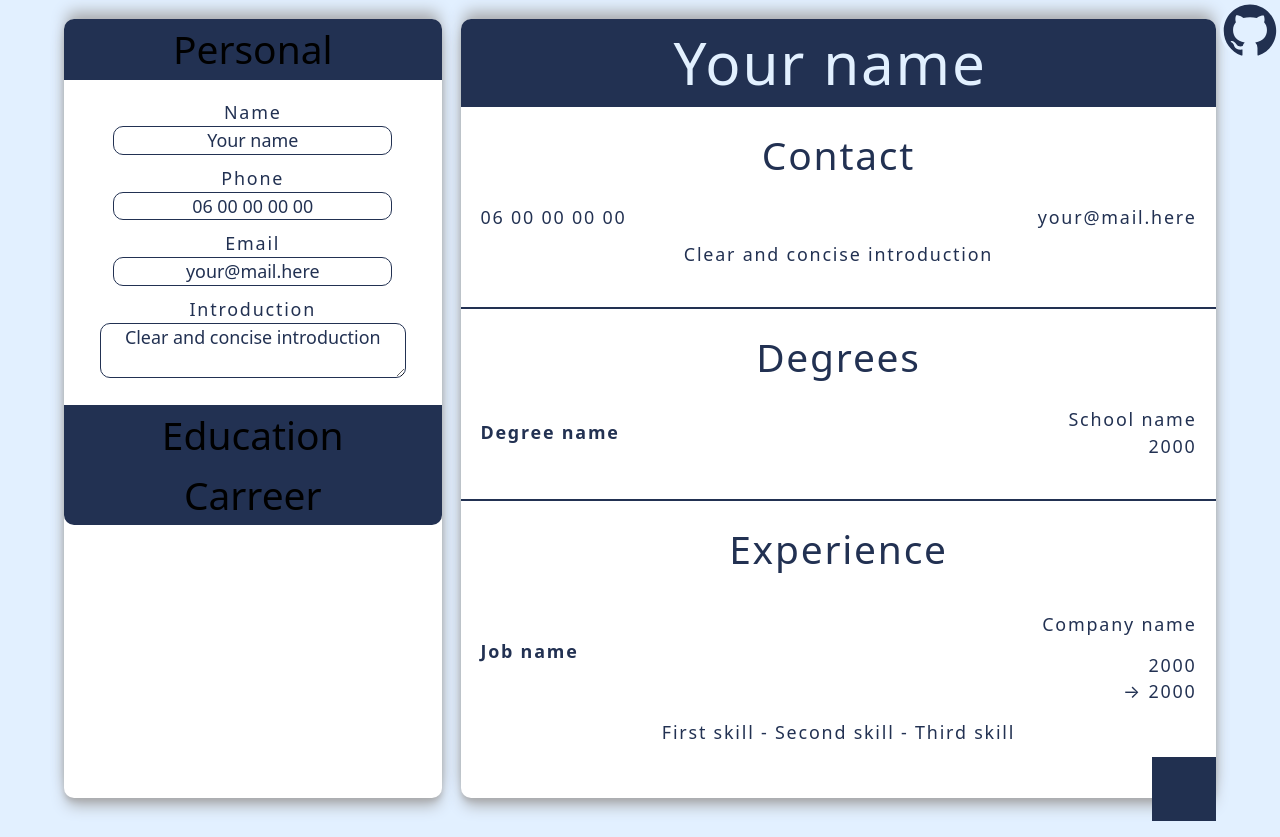
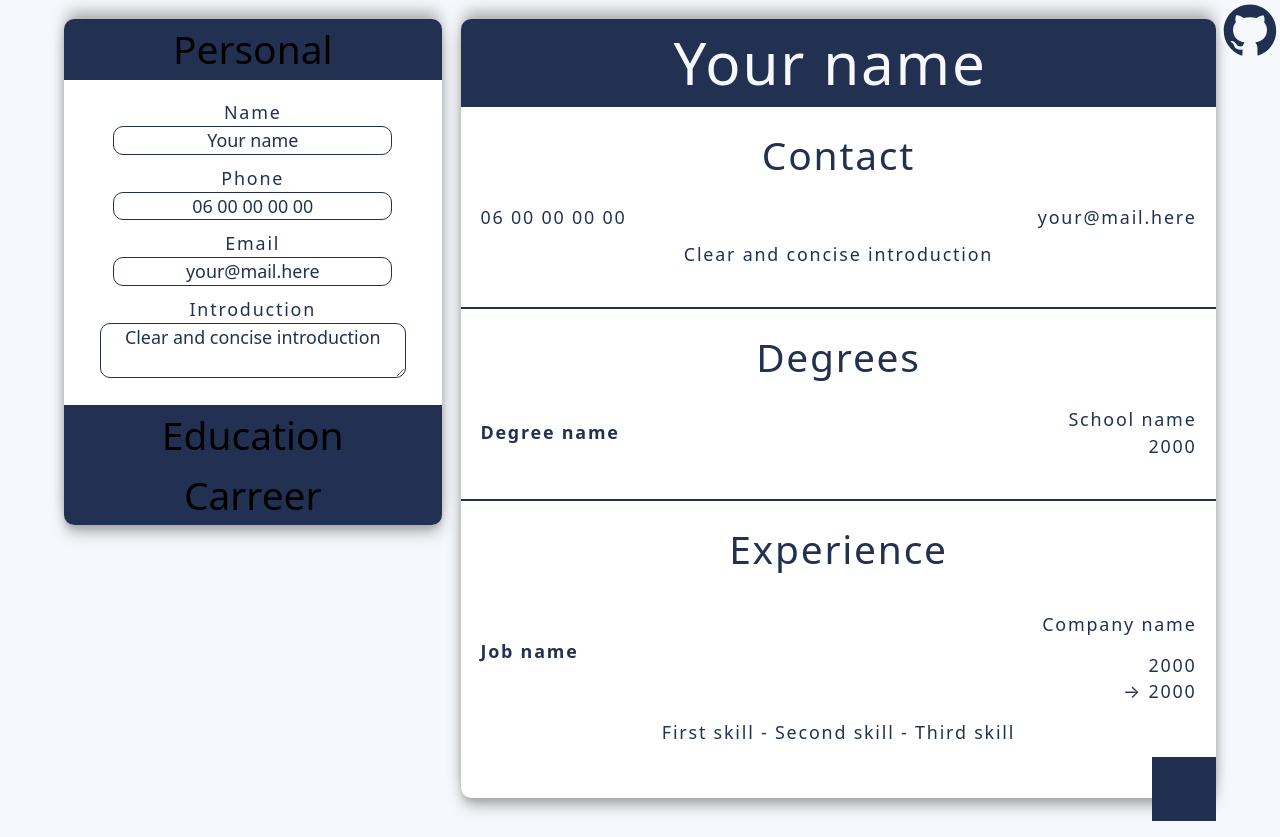
Before and after one commit to Franchuphone/cv-app, a React (Vite) app: page / in a window 1280 px wide. Built offline with nearby package versions, Linux system fonts and the light colour scheme; grey boxes are pictures that could not be loaded.

Commit message:
add: animations and design on svg buttons

```diff
--- a/src/styles/App.css
+++ b/src/styles/App.css
@@ -16,6 +16,7 @@ header {
   border-radius: var(--border-rad);
   box-shadow: var(--shadow);
   background-color: white;
+  max-height: fit-content;
 }
 
 main > :first-child,
@@ -45,7 +46,6 @@ header {
 
 main {
   min-width: 70%;
-  max-height: fit-content;
 
   > div {
     padding: var(--size);
--- a/src/styles/main.css
+++ b/src/styles/main.css
@@ -1,5 +1,7 @@
 :root {
-  --light-color: #e2f0ff;
+  --light-color: #f5f8fc;
+  --light-color-filt: brightness(0) saturate(100%) invert(92%) sepia(2%)
+    saturate(1852%) hue-rotate(196deg) brightness(107%) contrast(97%);
   --dark-color: rgb(34, 49, 82);
   --dark-color-filt: brightness(0) saturate(100%) invert(13%) sepia(9%)
     saturate(5743%) hue-rotate(189deg) brightness(99%) contrast(86%);
@@ -112,6 +114,12 @@ label {
 
 img[src*="svg"] {
   filter: var(--dark-color-filt);
+  transition: transform 0.2s ease-in;
+}
+
+img[src*="svg"]:hover {
+  transform: scale(1.2);
+  transition: transform 0.2s ease-in;
 }
 
 textarea {
```
